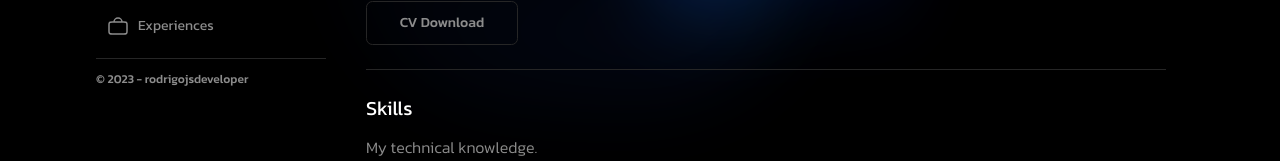
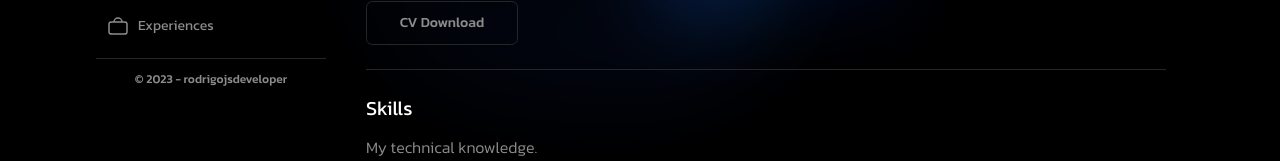
Before and after one commit to rodrigojsdeveloper/rodrigojs.dev, a Next.js app: page /about in a window 1280 px wide. Shown: the part 483-644 px from the top of the page. Built offline with nearby package versions, Linux system fonts and the light colour scheme.

Commit message:
refactor: add copyright component to avoid style duplication

```diff
--- a/src/app/layout.tsx
+++ b/src/app/layout.tsx
@@ -20,7 +20,7 @@ const RootLayout = ({ children }: PropsWithChildren) => {
   return (
     <html lang="en" className={`${kanit.variable} font-kanit`}>
       <body className="m-auto flex min-h-screen w-full items-center">
-        <div className="centralize-background relative z-[-1] mt-12 flex place-items-center before:absolute before:h-[300px] before:w-[480px] before:-translate-x-1/2 before:rounded-full before:bg-gradient-radial before:bg-gradient-to-br before:from-transparent before:to-blue-700 before:opacity-10 before:blur-2xl before:content-[''] after:absolute after:-z-20 after:h-[180px] after:w-[240px] after:translate-x-1/3 after:bg-gradient-conic after:from-sky-200 after:from-sky-900 after:via-[#0141ff] after:opacity-40 after:blur-2xl after:content-[''] before:lg:h-[360px]">
+        <div className="centralize-background relative z-[-1] mt-12 flex place-items-center before:absolute before:h-[300px] before:w-[480px] before:-translate-x-1/2 before:rounded-full before:bg-gradient-to-br before:from-transparent before:to-blue-700 before:opacity-10 before:blur-2xl before:content-[''] after:absolute after:-z-20 after:h-[180px] after:w-[240px] after:translate-x-1/3 after:bg-gradient-conic after:from-sky-900 after:via-[#0141ff] after:opacity-40 after:blur-2xl after:content-[''] before:lg:h-[360px]">
           <div className="relative drop-shadow-[0_0_0.3rem_#0141ff3] invert" />
         </div>
 
--- /dev/null
+++ b/src/components/Copyright.tsx
@@ -0,0 +1,9 @@
+const Copyright = () => {
+  return (
+    <small className="select-none text-center text-xs font-medium text-color-paragraphy">
+      &copy; 2023 - rodrigojsdeveloper
+    </small>
+  )
+}
+
+export default Copyright
--- a/src/components/Footer.tsx
+++ b/src/components/Footer.tsx
@@ -1,13 +1,12 @@
+import Copyright from './Copyright'
 import Line from './Line'
 
 const Footer = () => {
   return (
-    <footer className="flex hidden w-full flex-col gap-y-4 max-lg:flex">
+    <footer className="hidden w-full flex-col gap-y-4 max-lg:flex">
       <Line />
 
-      <small className="select-none text-center text-xs font-medium text-color-paragraphy">
-        © 2023 - rodrigojsdeveloper
-      </small>
+      <Copyright />
     </footer>
   )
 }
--- a/src/components/Header.tsx
+++ b/src/components/Header.tsx
@@ -2,6 +2,7 @@
 
 import { usePathname } from 'next/navigation'
 import CustomLink from './CustomLink'
+import Copyright from './Copyright'
 import SubTitle from './SubTitle'
 import my from '@/assets/my.jpg'
 import Image from 'next/image'
@@ -165,10 +166,7 @@ const Header = () => {
       </nav>
 
       <Line />
-
-      <small className="select-none text-xs font-medium text-color-paragraphy">
-        © 2023 - rodrigojsdeveloper
-      </small>
+      <Copyright />
     </aside>
   )
 }
```
